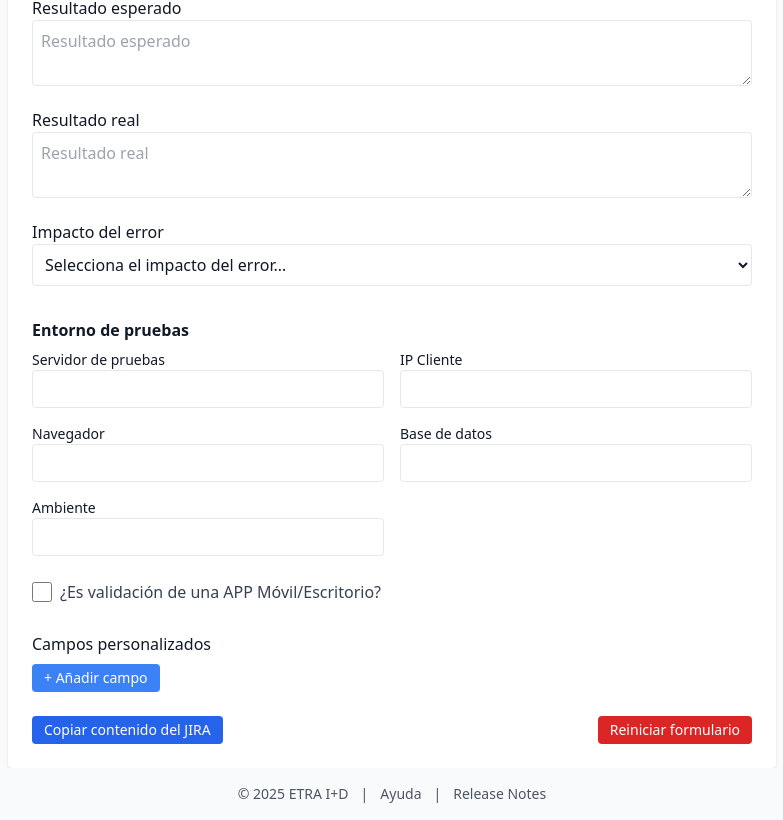
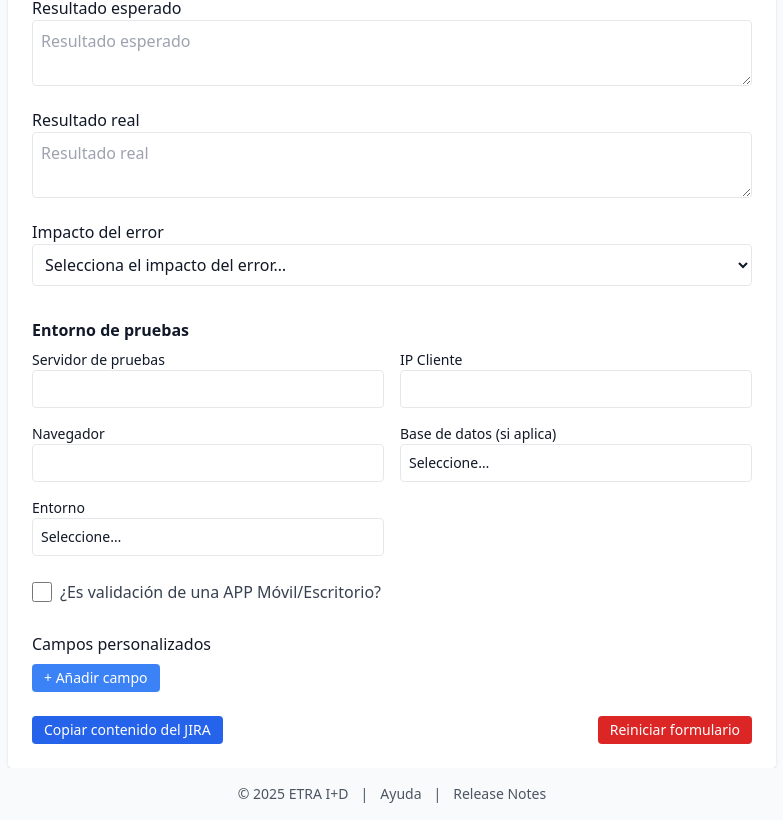
Before and after one commit to albope/jira-report-tool, a Next.js app: page /create-jira in a window 1280 px wide. Shown: the part 866-1686 px from the top of the page, without its empty margins (248-1031 px from the left). Built offline with nearby package versions, Linux system fonts and the light colour scheme.

Commit message:
Mejoras página JIRA 8

```diff
--- a/src/components/CreateJiraForm.tsx
+++ b/src/components/CreateJiraForm.tsx
@@ -10,13 +10,13 @@ import {
 } from "@hello-pangea/dnd";
 import JiraPreview from "./JiraPreview";
 
-/* ──────────────────── Tipos ──────────────────── */
+/* ─────────────────── Tipos ─────────────────── */
 type EnvHidden = {
   server: boolean;
   clientIP: boolean;
   browser: boolean;
   db: boolean;
-  env: boolean;
+  entorno: boolean;          // ← nuevo nombre
 };
 type CustomField = { label: string; value: string };
 
@@ -24,7 +24,7 @@ type CustomField = { label: string; value: string };
 export default function CreateJiraForm() {
   const router = useRouter();
 
-  /* 1. Estado principal */
+  /* ---------- 1. Estado principal ---------- */
   const [project, setProject] = useState("");
   const [tool, setTool] = useState("");
   const [errorDesc, setErrorDesc] = useState("");
@@ -41,14 +41,14 @@ export default function CreateJiraForm() {
     clientIP: "",
     browser: "",
     db: "",
-    env: "",
+    entorno: "",            // ← nuevo nombre
   });
   const [hidden, setHidden] = useState<EnvHidden>({
     server: false,
     clientIP: false,
     browser: false,
     db: false,
-    env: false,
+    entorno: false,         // ← nuevo nombre
   });
 
   /* Campos APP */
@@ -62,14 +62,14 @@ export default function CreateJiraForm() {
   /* Campos personalizados */
   const [customFields, setCustomFields] = useState<CustomField[]>([]);
 
-  /* Toast de “copiado” */
+  /* Toast “copiado” */
   const [toast, setToast] = useState<string | null>(null);
   const showToast = (msg: string) => {
     setToast(msg);
     setTimeout(() => setToast(null), 2000);
   };
 
-  /* 2. Helpers ------------------------------------------------------------ */
+  /* ---------- 2. Helpers ---------- */
   const toCamel = (s: string) =>
     s
       .replace(/[^a-zA-ZÀ-ÿ0-9 ]+/g, " ")
@@ -86,7 +86,6 @@ export default function CreateJiraForm() {
     tool.trim(),
   )} - ${errorDesc.trim()}`;
 
-  /** Copia texto al portapapeles y muestra toast */
   const handleCopy = (
     txt: string,
     what: "Título copiado" | "Contenido copiado",
@@ -126,13 +125,13 @@ export default function CreateJiraForm() {
     setActual("");
     setImpact("");
 
-    setEnv({ server: "", clientIP: "", browser: "", db: "", env: "" });
+    setEnv({ server: "", clientIP: "", browser: "", db: "", entorno: "" });
     setHidden({
       server: false,
       clientIP: false,
       browser: false,
       db: false,
-      env: false,
+      entorno: false,
     });
 
     setIsApp(false);
@@ -145,32 +144,30 @@ export default function CreateJiraForm() {
     setCustomFields([]);
   };
 
-  /* ---------- Genera contenido JIRA ---------- */
+  /* ---------- Contenido JIRA ---------- */
   const buildContent = () => {
     const bold = (t: string) => `**${t}:**`;
     const sec = (t: string, c: string) => `${bold(t)}\n${c.trim() || "_"}`;
 
-    /* Entorno */
     const envLines = [
-      !hidden.server && env.server && `- Servidor: ${env.server}`,
-      !hidden.clientIP && env.clientIP && `- IP Cliente: ${env.clientIP}`,
-      !hidden.browser && env.browser && `- Navegador: ${env.browser}`,
-      !hidden.db && env.db && `- BD: ${env.db}`,
-      !hidden.env && env.env && `- Ambiente: ${env.env}`,
-      ...customFields.map((f) => `- ${f.label}: ${f.value}`),
+      !hidden.server   && env.server   && `- **Servidor de pruebas**: ${env.server}`,
+      !hidden.clientIP && env.clientIP && `- **IP Cliente**: ${env.clientIP}`,
+      !hidden.browser  && env.browser  && `- **Navegador**: ${env.browser}`,
+      !hidden.db       && env.db       && `- **Base de datos**: ${env.db}`,
+      !hidden.entorno  && env.entorno  && `- **Entorno**: ${env.entorno}`,
+      ...customFields.map((f) => `- **${f.label}**: ${f.value}`),
     ]
       .filter(Boolean)
       .join("\n");
 
-    /* Detalles APP */
     const appLines = !isApp
       ? ""
       : [
           endpoint && `- Endpoint: ${endpoint}`,
-          os && `- SO / Versión: ${os}`,
-          device && `- Dispositivo: ${device}`,
+          os       && `- SO / Versión: ${os}`,
+          device   && `- Dispositivo: ${device}`,
           preconds && `- Precondiciones: ${preconds}`,
-          lang && `- Idioma: ${lang}`,
+          lang     && `- Idioma: ${lang}`,
         ]
           .filter(Boolean)
           .join("\n") || "_";
@@ -180,6 +177,10 @@ export default function CreateJiraForm() {
       .map((s, i) => `${i + 1}. ${s.trim()}`)
       .join("\n");
 
+    /* ➜ Sección Evidencias añadida al final */
+    const evidencesSection =
+      "**Evidencias:**\nAñade aquí tus evidencias correspondientes, como capturas de pantalla, logs relevantes, vídeos o cualquier otro dato que facilite la comprensión del error reportado:";
+
     return [
       sec("Descripción", problem),
       sec("Pasos para reproducir", stepsBlock),
@@ -188,6 +189,7 @@ export default function CreateJiraForm() {
       sec("Impacto", impact),
       sec("Entorno", envLines || "_"),
       isApp ? sec("Detalles APP", appLines) : "",
+      evidencesSection,
     ]
       .filter(Boolean)
       .join("\n\n");
@@ -195,10 +197,10 @@ export default function CreateJiraForm() {
 
   const content = buildContent();
 
-  /* 3. Render ------------------------------------------------------------- */
+  /* ---------- 3. Render ---------- */
   return (
     <>
-      {/* Toast global */}
+      {/* Toast */}
       {toast && (
         <div className="fixed top-5 left-1/2 -translate-x-1/2 bg-green-600 text-white px-6 py-2 rounded shadow animate-fadeIn z-50">
           {toast}
@@ -217,7 +219,7 @@ export default function CreateJiraForm() {
           </button>
         </div>
 
-        {/* Datos básicos + vista previa */}
+        {/* Datos básicos */}
         <section className="space-y-4">
           <Input
             label="Proyecto"
@@ -258,11 +260,9 @@ export default function CreateJiraForm() {
             placeholder="Descripción detallada del problema"
           />
 
-          {/* Pasos para reproducir */}
+          {/* Pasos */}
           <div>
-            <label className="block font-medium mb-1">
-              Pasos para reproducir
-            </label>
+            <label className="block font-medium mb-1">Pasos para reproducir</label>
 
             <DragDropContext onDragEnd={onDragEnd}>
               <Droppable droppableId="steps">
@@ -273,11 +273,7 @@ export default function CreateJiraForm() {
                     className="space-y-2"
                   >
                     {steps.map((s, i) => (
-                      <Draggable
-                        key={i}
-                        draggableId={`step-${i}`}
-                        index={i}
-                      >
+                      <Draggable key={i} draggableId={`step-${i}`} index={i}>
                         {(p) => (
                           <li
                             ref={p.innerRef}
@@ -293,9 +289,7 @@ export default function CreateJiraForm() {
                               className="flex-1 border p-2 rounded text-sm"
                               placeholder={`Paso ${i + 1}`}
                               value={s}
-                              onChange={(e) =>
-                                changeStep(i, e.target.value)
-                              }
+                              onChange={(e) => changeStep(i, e.target.value)}
                             />
                             <button
                               onClick={() => removeStep(i)}
@@ -337,7 +331,7 @@ export default function CreateJiraForm() {
             placeholder="Resultado real"
           />
 
-          {/* Dropdown Impacto */}
+          {/* Impacto */}
           <div>
             <label htmlFor="impact" className="block font-medium">
               Impacto del error
@@ -400,21 +394,17 @@ export default function CreateJiraForm() {
               />
             )}
             {!hidden.db && (
-              <Field
-                id="db"
-                label="Base de datos"
+              <DbSelect
                 value={env.db}
                 setValue={(v) => setEnv({ ...env, db: v })}
                 onHide={() => setHidden({ ...hidden, db: true })}
               />
             )}
-            {!hidden.env && (
-              <Field
-                id="env"
-                label="Ambiente"
-                value={env.env}
-                setValue={(v) => setEnv({ ...env, env: v })}
-                onHide={() => setHidden({ ...hidden, env: true })}
+            {!hidden.entorno && (
+              <EnvSelect
+                value={env.entorno}
+                setValue={(v) => setEnv({ ...env, entorno: v })}
+                onHide={() => setHidden({ ...hidden, entorno: true })}
               />
             )}
           </div>
@@ -427,7 +417,7 @@ export default function CreateJiraForm() {
                   clientIP: false,
                   browser: false,
                   db: false,
-                  env: false,
+                  entorno: false,
                 })
               }
               className="text-sm text-gray-600 mt-3 underline"
@@ -538,9 +528,8 @@ export default function CreateJiraForm() {
             </button>
           </div>
 
-          {/* Botones finales ------------------------------------------------ */}
+          {/* Botones finales */}
           <div className="mt-6 flex justify-between">
-            {/* Copiar */}
             <button
               onClick={() => handleCopy(content, "Contenido copiado")}
               className="bg-blue-600 text-white px-3 py-1 rounded hover:bg-blue-700 text-sm"
@@ -548,7 +537,6 @@ export default function CreateJiraForm() {
               Copiar contenido del JIRA
             </button>
 
-            {/* Reiniciar */}
             <button
               onClick={resetForm}
               className="bg-red-600 text-white px-3 py-1 rounded hover:bg-red-700 text-sm"
@@ -562,7 +550,7 @@ export default function CreateJiraForm() {
   );
 }
 
-/* ───────────── Sub-componentes reutilizables ───────────── */
+/* ─────────── Sub-componentes reutilizables ─────────── */
 function Field({
   id,
   label,
@@ -598,6 +586,109 @@ function Field({
   );
 }
 
+/* Selector de Base de Datos */
+function DbSelect({
+  value,
+  setValue,
+  onHide,
+}: {
+  value: string;
+  setValue: (v: string) => void;
+  onHide: () => void;
+}) {
+  const PRESETS = [
+    "SQL Server",
+    "Oracle",
+    "MySQL",
+    "PostgreSQL",
+    "MongoDB",
+    "N/A",
+  ];
+
+  return (
+    <div className="relative group">
+      <label htmlFor="db" className="block font-medium text-sm">
+        Base de datos (si aplica)
+      </label>
+
+      <select
+        id="db"
+        className="border p-2 rounded w-full pr-8 text-sm bg-white appearance-none"
+        value={value}
+        onChange={(e) => setValue(e.target.value)}
+      >
+        <option value="">Seleccione…</option>
+        {PRESETS.map((p) => (
+          <option key={p} value={p}>
+            {p}
+          </option>
+        ))}
+      </select>
+
+      <button
+        type="button"
+        onClick={onHide}
+        className="absolute top-6 right-1 text-gray-400 hover:text-red-600 opacity-0 group-hover:opacity-100 transition-opacity"
+        title="Ocultar este campo del reporte"
+      >
+        ✕
+      </button>
+    </div>
+  );
+}
+
+/* Selector de Entorno */
+function EnvSelect({
+  value,
+  setValue,
+  onHide,
+}: {
+  value: string;
+  setValue: (v: string) => void;
+  onHide: () => void;
+}) {
+  const OPTIONS = [
+    "Desarrollo",
+    "Integración",
+    "UAT",
+    "Transferencia",
+    "PRE",
+    "PROD",
+  ];
+
+  return (
+    <div className="relative group">
+      <label htmlFor="entorno" className="block font-medium text-sm">
+        Entorno
+      </label>
+
+      <select
+        id="entorno"
+        className="border p-2 rounded w-full pr-8 text-sm bg-white appearance-none"
+        value={value}
+        onChange={(e) => setValue(e.target.value)}
+      >
+        <option value="">Seleccione…</option>
+        {OPTIONS.map((opt) => (
+          <option key={opt} value={opt}>
+            {opt}
+          </option>
+        ))}
+      </select>
+
+      <button
+        type="button"
+        onClick={onHide}
+        className="absolute top-6 right-1 text-gray-400 hover:text-red-600 opacity-0 group-hover:opacity-100 transition-opacity"
+        title="Ocultar este campo del reporte"
+      >
+        ✕
+      </button>
+    </div>
+  );
+}
+
+/* Input genérico */
 function Input({
   label,
   value,
```
